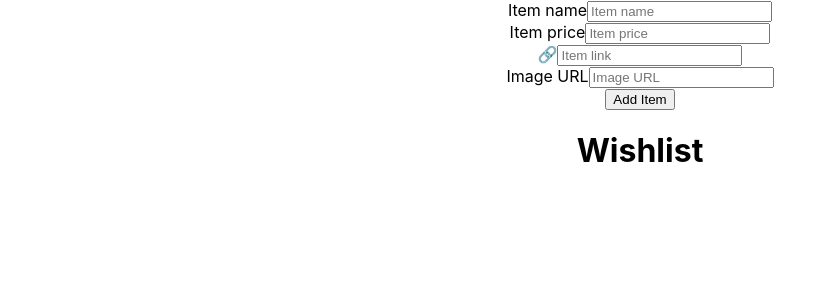
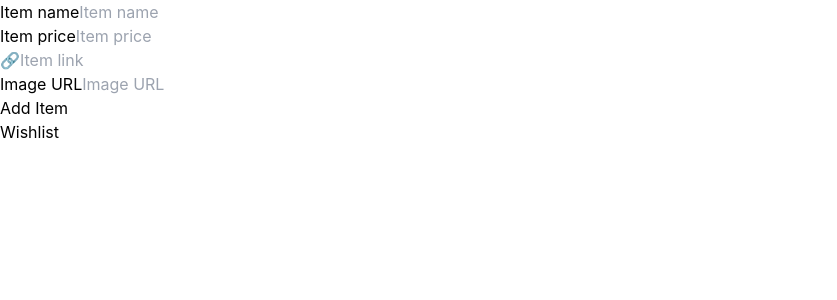
Before and after one commit to maria-skygrid/hands-on, a React (Create React App) app: page / in a window 1280 px wide. Shown: the top 300 px of the page, without its empty margins (0-837 px from the left). Built offline with nearby package versions, Linux system fonts and the light colour scheme.

Commit message:
Install and setup Tailwind

```diff
--- a/package.json
+++ b/package.json
@@ -40,5 +40,8 @@
       "last 1 firefox version",
       "last 1 safari version"
     ]
+  },
+  "devDependencies": {
+    "tailwindcss": "^3.3.3"
   }
 }
--- a/src/App.css
+++ /dev/null
@@ -1,38 +0,0 @@
-.App {
-  text-align: center;
-}
-
-.App-logo {
-  height: 40vmin;
-  pointer-events: none;
-}
-
-@media (prefers-reduced-motion: no-preference) {
-  .App-logo {
-    animation: App-logo-spin infinite 20s linear;
-  }
-}
-
-.App-header {
-  background-color: #282c34;
-  min-height: 100vh;
-  display: flex;
-  flex-direction: column;
-  align-items: center;
-  justify-content: center;
-  font-size: calc(10px + 2vmin);
-  color: white;
-}
-
-.App-link {
-  color: #61dafb;
-}
-
-@keyframes App-logo-spin {
-  from {
-    transform: rotate(0deg);
-  }
-  to {
-    transform: rotate(360deg);
-  }
-}
--- a/src/App.tsx
+++ b/src/App.tsx
@@ -1,4 +1,4 @@
-import './App.css';
+import './styles/input.css'
 import WishList from './components/WishList';
 import Form from './components/Form';
 import { useState } from 'react';
--- /dev/null
+++ b/src/styles/input.css
@@ -0,0 +1,3 @@
+@tailwind base;
+@tailwind components;
+@tailwind utilities;
--- /dev/null
+++ b/tailwind.config.js
@@ -0,0 +1,10 @@
+/** @type {import('tailwindcss').Config} */
+module.exports = {
+  content: [
+    "./src/**/*.{js,jsx,ts,tsx}",
+  ],
+  theme: {
+    extend: {},
+  },
+  plugins: [],
+}
```
Also changed, not shown: 2 other files (tests, documents, lock files or other folders).
